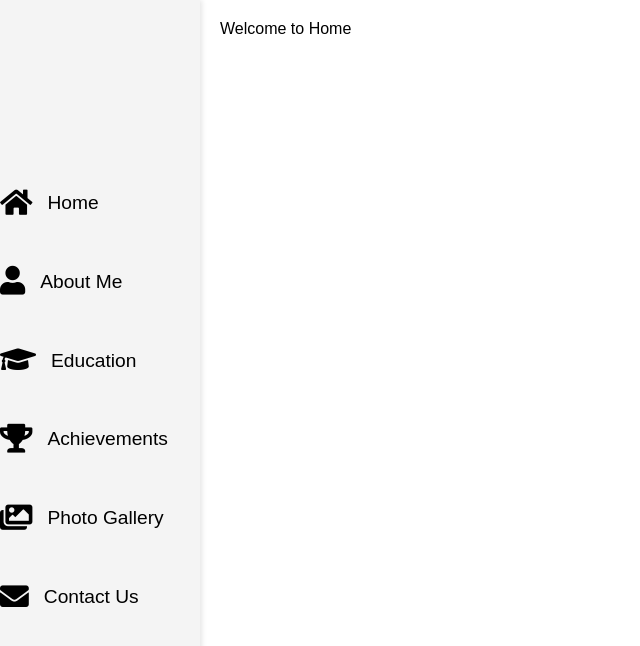
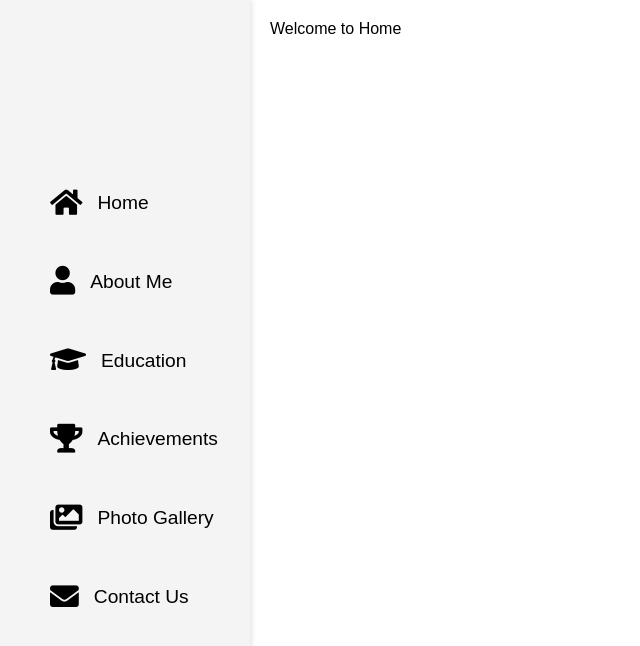
Before and after one commit to traicyyy/WEBPROG-Personal-Website, a plain HTML site: page home/index.html in a window 1280 px wide. Shown: the whole page, without its empty margins (0-640 px from the left). Drawn offline with Linux system fonts and the light colour scheme.

Commit message:
update style

```diff
--- a/home/css/style.css
+++ b/home/css/style.css
@@ -5,7 +5,7 @@ body {
 }
 
 .sidebar {
-    width: 200px;
+    width: 250px;
     background-color: #f4f4f4;
     box-shadow: 2px 0 5px rgba(0,0,0,0.1);
     display: flex;
@@ -26,6 +26,7 @@ body {
     display: flex;
     align-items: center;
     font-size: 1.2em; /* Increase font size */
+    padding-left: 50px;
 }
 
 .tab i {
```
